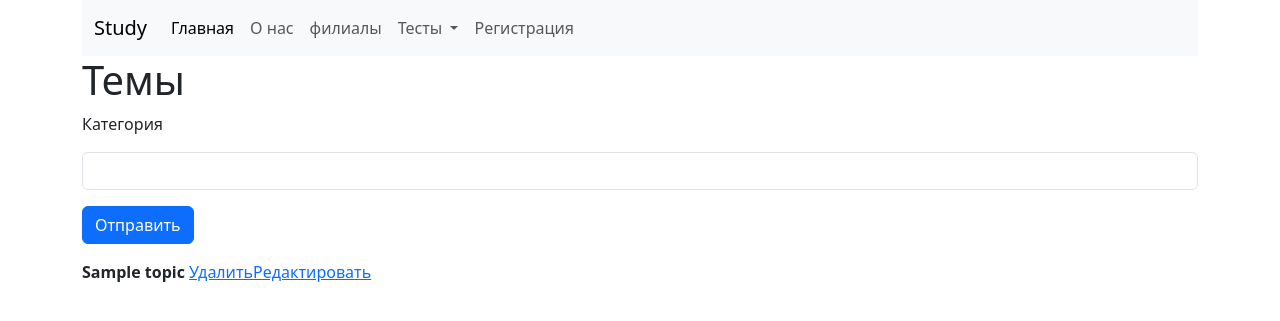
After one commit to makary2424/Flask_project, a Flask app: page /topic/create in a window 1280 px wide. The commit adds this page. Shown: the top 321 px of the page. Run offline with Flask 3, Linux system fonts and the light colour scheme; tables that the repository leaves empty hold one stand-in row (values such as "Sample post"); parts of the project's set-up code (start-up, migrations or seed data) failed here and were passed over.

Commit message:
Добавили возможность добавлять темы из выпадащего меню, но имеем баг

```diff
--- a/main.py
+++ b/main.py
@@ -5,11 +5,13 @@ from sqlalchemy import  create_engine
 from flask_bcrypt import Bcrypt
 from flask_login import login_user, current_user, logout_user, login_required, UserMixin
 from flask_wtf import FlaskForm
-from wtforms import StringField, PasswordField, SubmitField, FileField
+from wtforms import StringField, PasswordField, SubmitField, FileField, SelectField
 from wtforms.validators import DataRequired, Length, Email, EqualTo, ValidationError
 from flask_login import LoginManager
 from werkzeug.utils import secure_filename
 import os
+from sqlalchemy import Integer, String
+from sqlalchemy.orm import Mapped, mapped_column
 os.getcwd()
 
 
@@ -28,6 +30,9 @@ def email_enable(form, email):
     if user:
         raise ValidationError('Данный email адрес уже занят!')
 
+class TopicForm(FlaskForm):
+    name = StringField('Категория', validators=[DataRequired(), Length(min=3, max=100)])
+    submit = SubmitField("Отправить")
 
 class RegisterForm(FlaskForm):
     email = StringField('Email', validators=[DataRequired(), Email(), email_enable])
@@ -41,17 +46,17 @@ class LogInForm(FlaskForm):
     password = PasswordField("Password", validators=[DataRequired(), Length(min=6), have_digit, have_lower, have_upper])
     submit = SubmitField("LogIn")
 
-class TaskForm(FlaskForm):
-    question = StringField("question", validators=[DataRequired()])
-    photo = FileField("photo", validators=[DataRequired()])
-    answer = StringField("answer", validators=[DataRequired()])
-    submit = SubmitField("submit")
+
 
 class TaskEditForm(FlaskForm):
     question = StringField("question", validators=[DataRequired()])
-    photo = FileField("photo", validators=[DataRequired()])
+    photo = FileField("photo")
     answer = StringField("answer", validators=[DataRequired()])
+    topic = StringField("topic")
     submit = SubmitField("submit")
+
+
+
 
 
 class Base(DeclarativeBase):
@@ -66,8 +71,18 @@ bcrypt = Bcrypt(app)
 db.init_app(app)
 login_manager = LoginManager(app)
 login_manager.login_view = 'login'
-from sqlalchemy import Integer, String
-from sqlalchemy.orm import Mapped, mapped_column
+class Topic(db.Model):
+    id = db.Column(db.Integer(), primary_key=True)
+    name = db.Column(db.String(250), nullable=False)
+
+class TaskForm(FlaskForm):
+    topics = Topic.query.all()
+    question = StringField("question", validators=[DataRequired()])
+    photo = FileField("photo", validators=[DataRequired()])
+    answer = StringField("answer", validators=[DataRequired()])
+    topic = SelectField("topics", choices=[(topic.id, topic.name) for topic in topics])
+    submit = SubmitField("submit")
+
 ALLOWED_EXTENSIONS = {'txt', 'pdf', 'png', 'jpg', 'jpeg', 'gif'}
 
 
@@ -83,9 +98,11 @@ class User(db.Model, UserMixin):
 class Question(db.Model):
     id = db.Column(db.Integer(), primary_key=True)
     question = db.Column(db.String(999), nullable=False)
-    photo = db.Column(db.String(999), nullable=False)
-    # Column заменить на Функцию для файла и убрать nullable
+    photo = db.Column(db.String(999))
+    topic = db.Column(db.String(999))
     answer = db.Column(db.String(199), nullable=False)
+
+
 
 
 with app.app_context():
@@ -177,17 +194,21 @@ def tasks():
 @app.route('/task/create', methods=["POST", "GET"])
 def create_task():
     form_in_main = TaskForm()
+    topics = Topic.query.all()
     if form_in_main.validate_on_submit():
-        new_question = Question(question=form_in_main.question.data, photo=form_in_main.photo.data, answer=form_in_main.answer.data)
         basedir = os.path.abspath(os.path.dirname(__file__))
         file = request.files['photo']
         filename = file.filename
+        if str(form_in_main.topic.data) == "":
+             new_question = Question(question=form_in_main.question.data, photo=filename, answer=form_in_main.answer.data, topic=None)
+        else:
+            new_question = Question(question=form_in_main.question.data, photo=filename, answer=form_in_main.answer.data, topic=form_in_main.topic.data)
         file.save(os.path.join(basedir, "static", "images", filename))
         db.session.add(new_question)
         db.session.commit()
         return redirect(url_for('tasks'))
 
-    return render_template('create_task.html', form_in_template=form_in_main)
+    return render_template('create_task.html', form_in_template=form_in_main, topics=topics)
 
 @app.route('/task/delete/<task_id>')
 def delete_task(task_id):
@@ -197,45 +218,25 @@ def delete_task(task_id):
     db.session.commit()
     return redirect(url_for('tasks'))
 
-@app.route('/task/edit/id/<task_id>', methods=['GET', 'POST'])
-def edit_task_id():
 
-    return redirect(url_for('edit_task'))
-
-
-@app.route('/task/edit', methods=['GET', 'POST'])
-def edit_task():
+@app.route('/task/edit/<task_id>', methods=['GET', 'POST'])
+def edit_task(task_id):
     form_in_main = TaskEditForm()
-    task_id = request.args.get('task_id')
-    # question = Question.query.get(int(task_id)).answer
     this_task = Question.query.get(int(task_id))
-    flash(f'Вы редактируете вопрос с {this_task.photo}')
-
-
-
     if form_in_main.validate_on_submit():
         this_task.question = form_in_main.question.data
-        file_storage = form_in_main.photo.data
-        filename = file_storage.filename
-        this_task.photo = filename
+        basedir = os.path.abspath(os.path.dirname(__file__))
+        file = request.files['photo']
+        filename = file.filename
         this_task.answer = form_in_main.answer.data
+        if filename:
+            file.save(os.path.join(basedir, "static", "images", filename))
+            this_task.photo = filename
         db.session.commit()
-
-        flash(f'Вы редактируете вопрос с { filename}')
         return redirect(url_for('tasks'))
+    form_in_main.question.data = this_task.question
+    form_in_main.answer.data = this_task.answer
     return render_template('edit_task.html', form_in_template=form_in_main)
-
-
-
-
-
-
-
-
-
-
-
-
 
 
 @app.route('/check_answer', methods=['GET', 'POST'])
@@ -248,7 +249,16 @@ def check_answer():
         quess = request.form['answer']
         return str(cor_answer.lower()==quess.lower())
 
-
+@app.route('/topic/create', methods=['POST', 'GET'])
+def create_topic():
+    topic_form = TopicForm()
+    if topic_form.validate_on_submit():
+        new_topic = Topic(name=topic_form.name.data)
+        db.session.add(new_topic)
+        db.session.commit()
+        topic_form.name.data = None
+    topics = Topic.query.all()
+    return render_template('create_topic.html', topics=topics, form=topic_form)
 
 
 app.run(debug = True)
--- a/templates/create_task.html
+++ b/templates/create_task.html
@@ -4,6 +4,8 @@
 <h1>Добавить вопрос</h1>
 <form method="POST" enctype="multipart/form-data">
   {{form_in_template.hidden_tag()}}
+  Тема теста. (Не обязательное поле.)
+  {{form_in_template.topic(class='form-control')}}
   {{form_in_template.question.label(class='form-control-label')}}
   {{form_in_template.question(class='form-control')}}
   If you want, you can add a file
--- /dev/null
+++ b/templates/create_topic.html
@@ -0,0 +1,19 @@
+{% extends "layout.html" %}
+{% block title %}Категории{% endblock %}
+{% block content %}
+
+<h1>Темы</h1>
+  <form method="POST">
+    {{form.hidden_tag()}}
+    {{form.name.label(class="form-control-label mb-3")}}
+    {{form.name(class="form-control mb-3")}}
+    {{form.submit(class="btn btn-primary mb-3")}}
+  </form>
+  {% if  topics %}
+    {% for topic in topics %}
+      <div><strong>{{topic.name}}</strong> <a href="{{topic.id}}">Удалить</a><a href="{{topic.id}}">Редактировать</a></div>
+    {% endfor %}
+  {% else %}
+  <strong>Создайте первую тему.</strong>
+  {% endif %}
+{% endblock %}
--- a/templates/edit_task.html
+++ b/templates/edit_task.html
@@ -4,6 +4,8 @@
 <h1>Редактировать вопрос</h1>
 <form method="POST" enctype="multipart/form-data">
   {{form_in_template.hidden_tag()}}
+  Тема теста. (Не обязательное поле.)
+  {{form_in_template.topic(class='form-control')}}
   {{form_in_template.question.label(class='form-control-label')}}
   {{form_in_template.question(class='form-control')}}
   Change a file
--- a/templates/layout.html
+++ b/templates/layout.html
@@ -37,11 +37,11 @@
                     <ul class="dropdown-menu" aria-labelledby="navbarDropdown">
                       <li><a class="dropdown-item" href="{{url_for('create_task')}}">Добавить вопрос</a></li>
                       <li><a class="dropdown-item" href="{{url_for('tasks')}}">Вопросы</a></li>
+                      <li><a class="dropdown-item" href="{{url_for('tasks')}}">Тесты по темам</a></li>
+                      <li><a class="dropdown-item" href="{{url_for('create_topic')}}">Категории</a></li>
 
                     </ul>
                   </li>
-
-
                   <li class="nav-item">
                     {% if not current_user.is_authenticated %}
                     <a class="nav-link" href="{{url_for('register')}}">Регистрация </a>
--- a/templates/tasks.html
+++ b/templates/tasks.html
@@ -37,7 +37,7 @@
 <h1>Вопросы</h1>
   {% for task in tasks %}
     <div class="card">
-      <h2>Вопрос № {{loop.index}} <a href="{{url_for('delete_task', task_id = task.id)}}">Удалить</a> <a href="{{url_for('edit_task', task_id = task.id)}}">Редактировать</a></h2>
+      <h2>Вопрос № {{loop.index}}  <a href="{{url_for('delete_task', task_id = task.id)}}"><img src="/static/images/delete.png" width="40" height="38"></a> <a href="{{url_for('edit_task', task_id = task.id)}}"><img src="/static/images/Edit.png" width="40" height="40"></a></h2>
 
         {{task['question']}}
         {% if task.photo == None %}
```
Also changed, not shown: templates/dif_tests.html (added, +61 -0 lines), instance/project.db (deleted), instance/project3.db (added), static/images/25. Ромашки.jpg (added), static/images/Edit.png (added), static/images/delete.png (added), static/images/матр.jpg (added), 1 other file.
